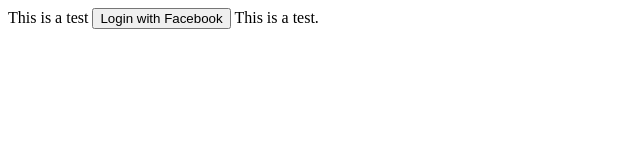
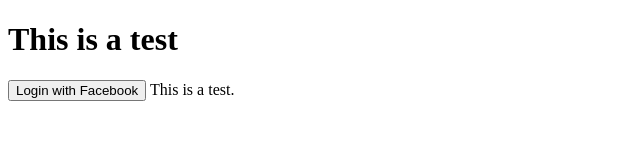
Before and after one commit to ekistece/ekistece.github.io, a plain HTML site: page apod.html in a window 1280 px wide. Shown: the whole page, without its empty margins (0-640 px from the left). Drawn offline with Linux system fonts and the light colour scheme.

Commit message:
Update apod.html

```diff
--- a/apod.html
+++ b/apod.html
@@ -1,7 +1,7 @@
 <!DOCTYPE html>
 <html>
 <head>
-This is a test
+ <h1>This is a test</h1>
 </head>
 <body>
  <script>
@@ -31,6 +31,8 @@
 }, {scope: 'publish_actions'});
 
 </script>
+ <p>
 <button onclick="myFacebookLogin()">Login with Facebook</button>
 This is a test.
+  </p>
 </body>
```
